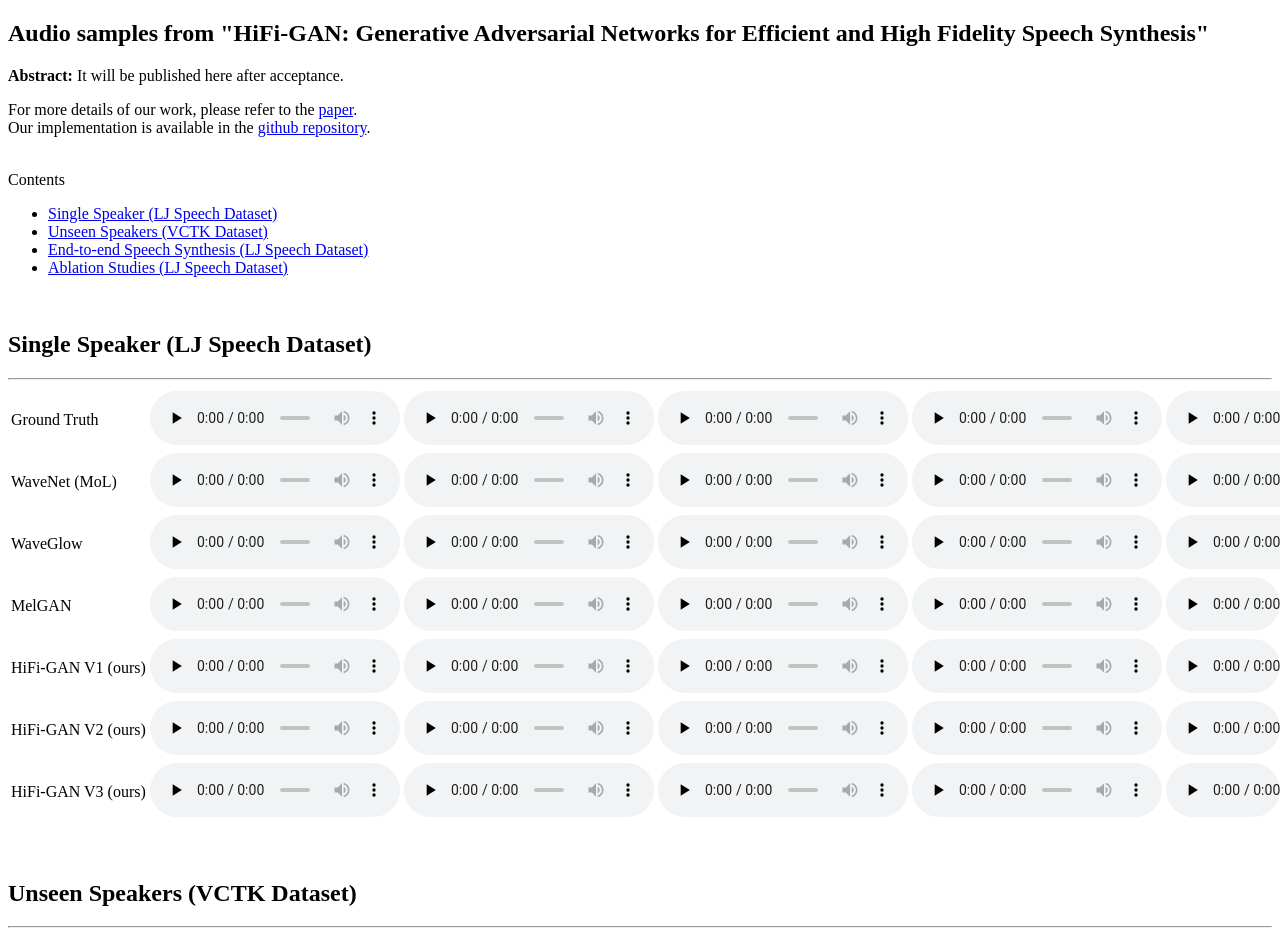
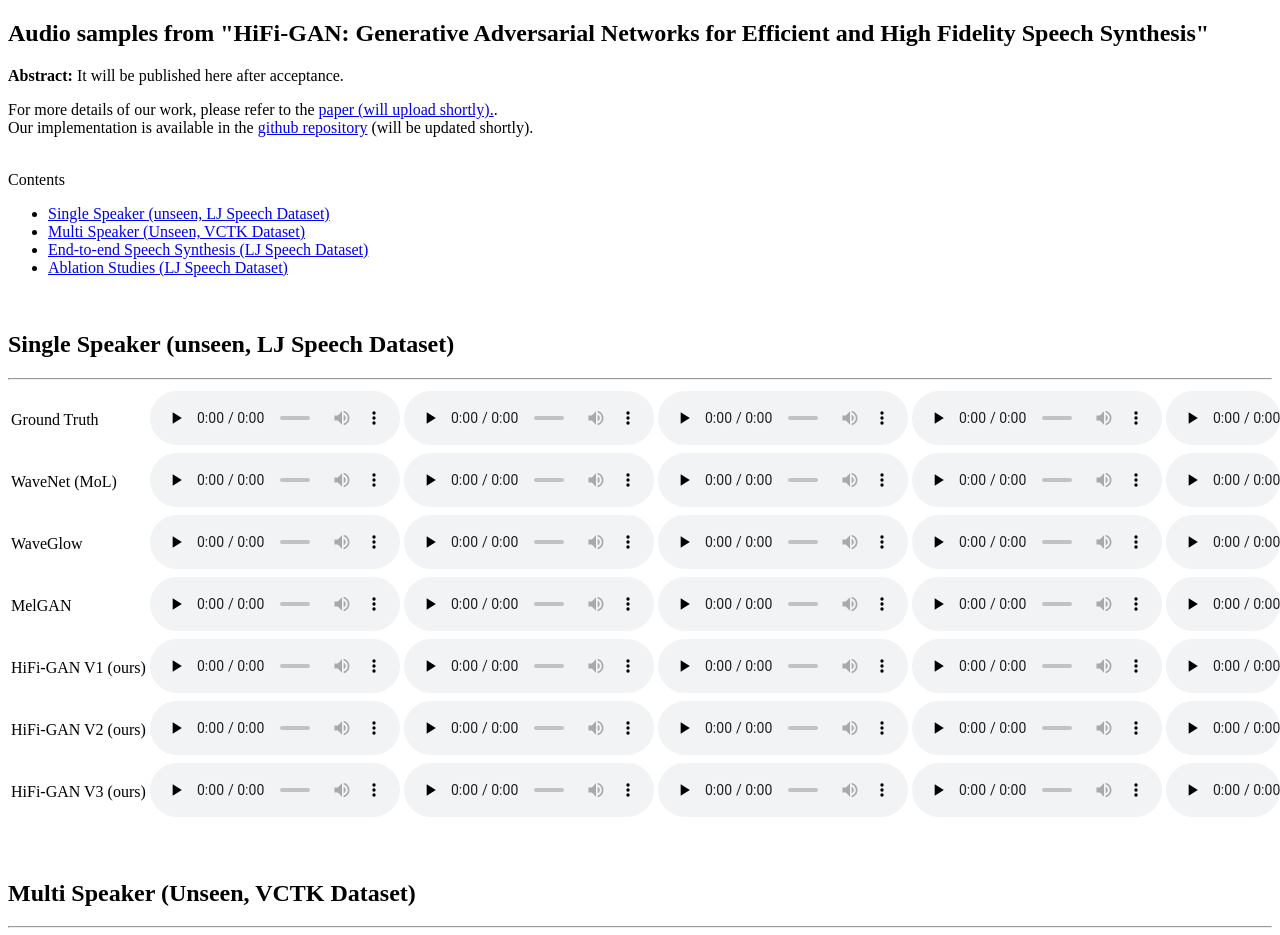
Before and after one commit to iamshreeji-copy1/An-attention-based-Generator-for-faithful-speech-synthesis-using-adversarial-architecture, a plain HTML site: page index.html in a window 1280 px wide. Shown: the top 935 px of the page. Drawn offline with Linux system fonts and the light colour scheme.

Commit message:
Update index.html

```diff
--- a/index.html
+++ b/index.html
@@ -26,16 +26,16 @@
     <p></p>
     </div>
 
-    <p>For more details of our work, please refer to the <a href="https://arxiv.org/abs/2010.05646">paper</a>.<br/>
-    Our implementation is available in the <a href="https://github.com/jik876/hifi-gan">github repository</a>.<br/><br/>
+    <p>For more details of our work, please refer to the <a href="https://iamshreeji-copy1.github.io/An-attention-based-Generator-for-faithful-speech-synthesis-using-adversarial-architecture/">paper (will upload shortly).</a>.<br/>
+    Our implementation is available in the <a href="https://iamshreeji-copy1.github.io/An-attention-based-Generator-for-faithful-speech-synthesis-using-adversarial-architecture/">github repository</a> (will be updated shortly).<br/><br/>
     </p>
 
 
     <p class="toc_title">Contents</p>
     <div id="toc_container">
     <ul>
-      <li><a href="#ss">Single Speaker (LJ Speech Dataset)</a></li>
-      <li><a href="#ms">Unseen Speakers (VCTK Dataset)</a></li>
+      <li><a href="#ss">Single Speaker (unseen, LJ Speech Dataset)</a></li>
+      <li><a href="#ms">Multi Speaker (Unseen, VCTK Dataset)</a></li>
       <li><a href="#e2e">End-to-end Speech Synthesis (LJ Speech Dataset)</a></li>
       <li><a href="#as">Ablation Studies (LJ Speech Dataset)</a></li>
     </ul>
@@ -44,7 +44,7 @@
     <p>&nbsp;</p>
 
     <div>
-      <a name="ss"><h2>Single Speaker (LJ Speech Dataset)</h2></a>
+      <a name="ss"><h2>Single Speaker (unseen, LJ Speech Dataset)</h2></a>
       <hr>
       <table>
         <tbody>
@@ -109,7 +109,7 @@
     </div>
     <br><br>
     <div>
-      <a name="ms"><h2>Unseen Speakers (VCTK Dataset)</h2></a>
+      <a name="ms"><h2>Multi Speaker (Unseen, VCTK Dataset)</h2></a>
       <hr>
       <table>
         <tbody>
```
